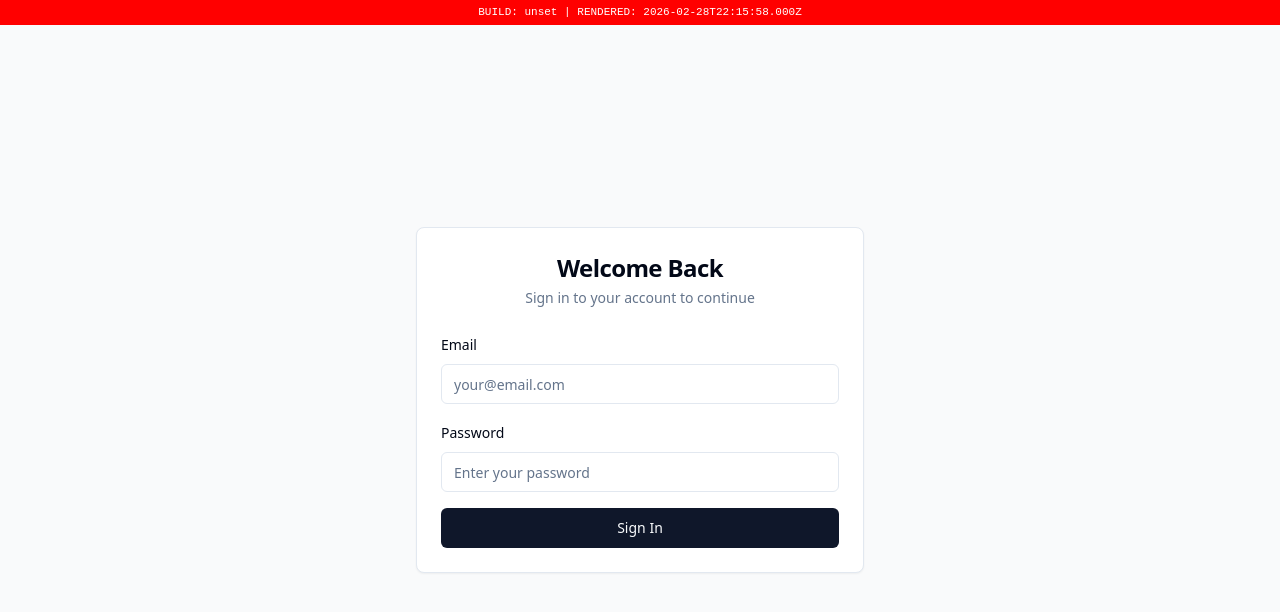
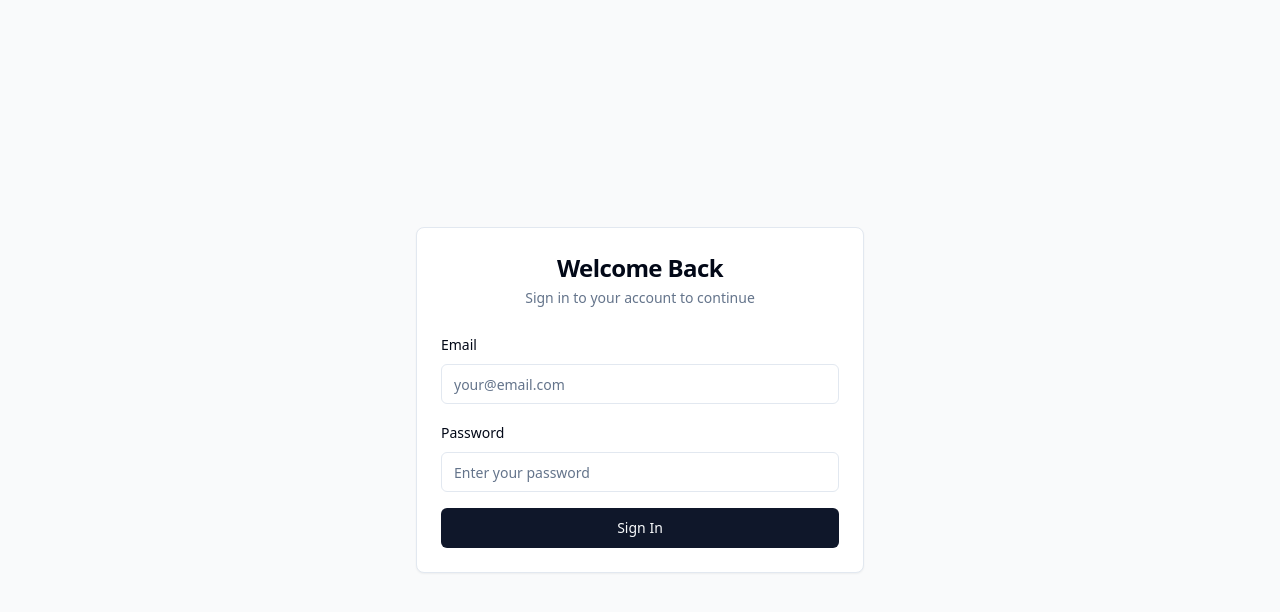
Before and after one commit to kimbrian94/postpartum-service-app, a Next.js app in the folder apps/web/: page /login in a window 1280 px wide. Shown: the top 612 px of the page. Built offline with nearby package versions, Linux system fonts and the light colour scheme; no server answers.

Commit message:
remove red test banner

```diff
--- a/apps/web/src/app/layout.tsx
+++ b/apps/web/src/app/layout.tsx
@@ -19,31 +19,11 @@ export const viewport: Viewport = {
 };
 
 const Layout: React.FC<{ children: React.ReactNode }> = ({ children }) => {
-    const buildId = process.env.RAILWAY_GIT_COMMIT_SHA || process.env.NEXT_PUBLIC_BUILD_ID || 'local';
-    const timestamp = new Date().toISOString();
-
     return (
         <html lang="en">
           <body className="overflow-hidden">
             <ConditionalLayout>{children}</ConditionalLayout>
             <Toaster />
-
-            {/* DEBUG: Build version indicator - REMOVE AFTER TESTING */}
-            <div style={{
-              position: 'fixed',
-              top: 0,
-              left: 0,
-              right: 0,
-              background: 'red',
-              color: 'white',
-              padding: '4px 8px',
-              fontSize: '11px',
-              fontFamily: 'monospace',
-              zIndex: 99999,
-              textAlign: 'center'
-            }}>
-              BUILD: {buildId.slice(0, 7)} | RENDERED: {timestamp}
-            </div>
           </body>
         </html>
     );
```
